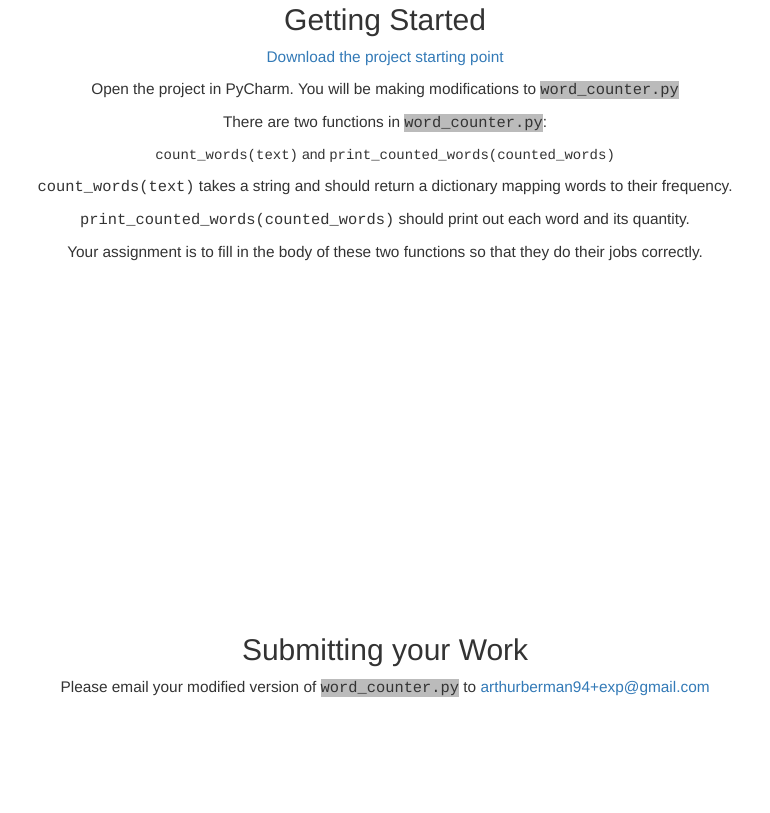
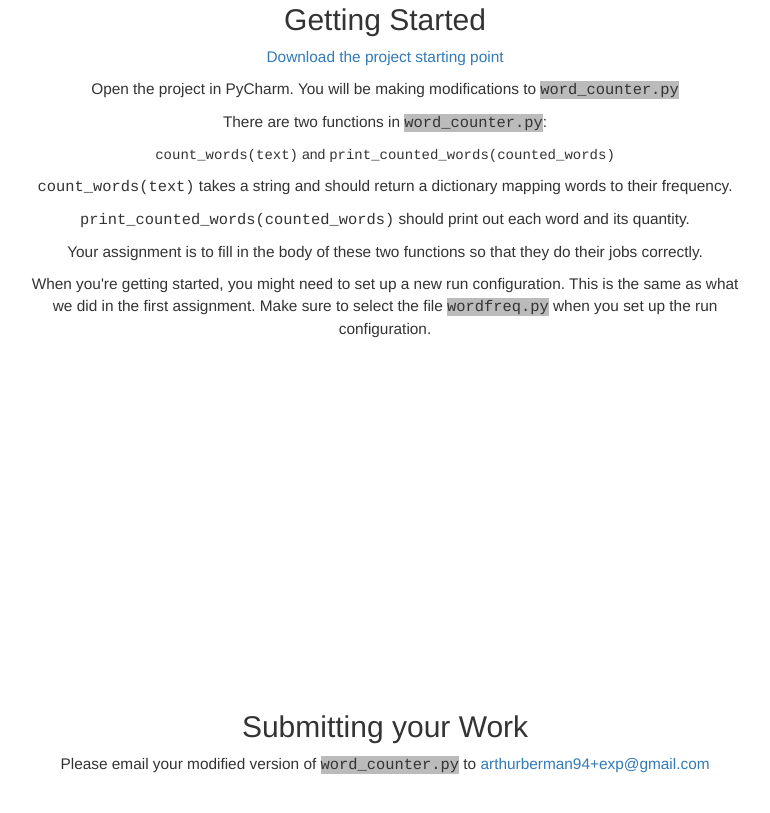
Before and after one commit to CodeSoftwareComputation/codesoftwarecomputation.github.io, a plain HTML site: page assignment3.html in a window 1280 px wide. Shown: the part 807-1620 px from the top of the page, without its empty margins (255-1025 px from the left). Drawn offline with Linux system fonts and the light colour scheme.

Commit message:
Improve instructions for a3

```diff
--- a/assignment3.html
+++ b/assignment3.html
@@ -87,6 +87,10 @@
                 <p class="important">Your assignment is to fill in the body
                 of these two functions so that they do their jobs correctly.
                 </p>
+                <p class="important">
+                    When you're getting started, you might need to set up a new run configuration. This is the same as what we did in the first
+                    assignment. Make sure to select the file <span class="file">wordfreq.py</span> when you set up the run configuration.
+                </p>
             </div>
     </section>
     <section class="section" id="submit">
```
